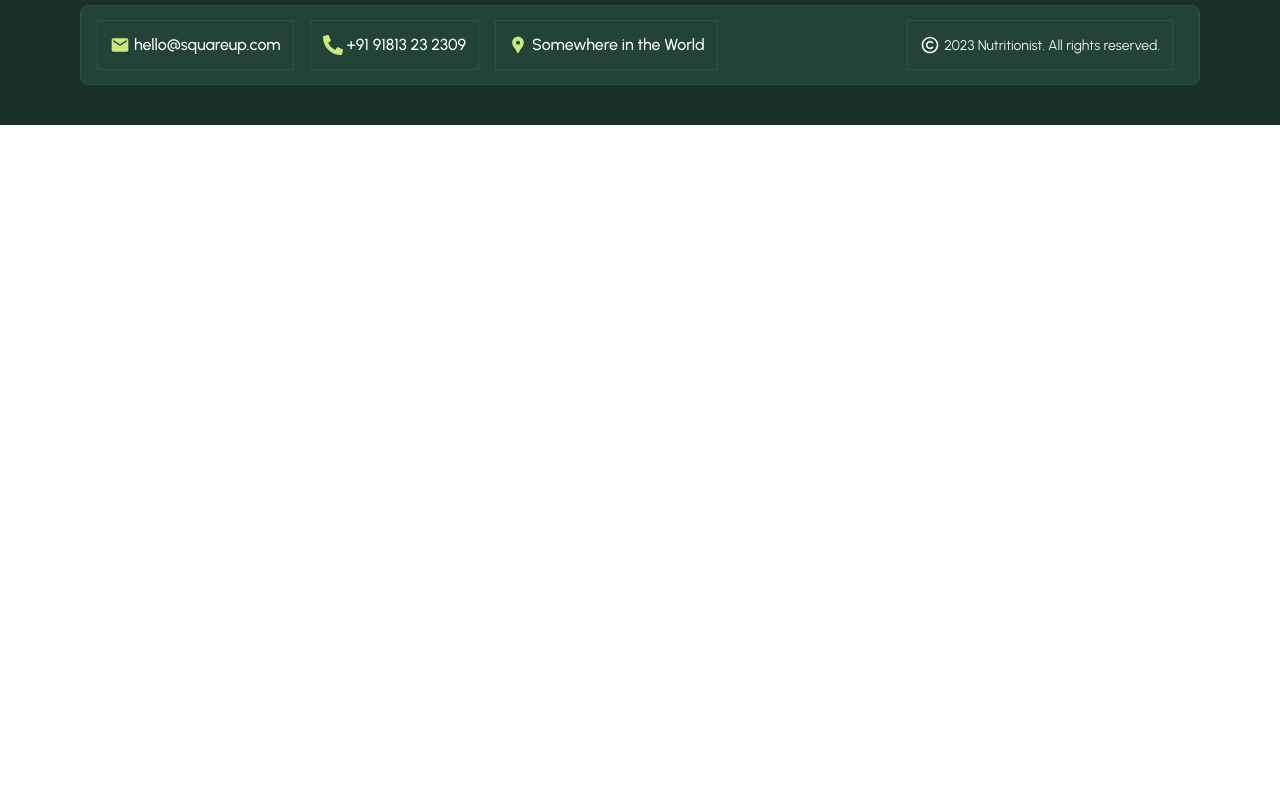
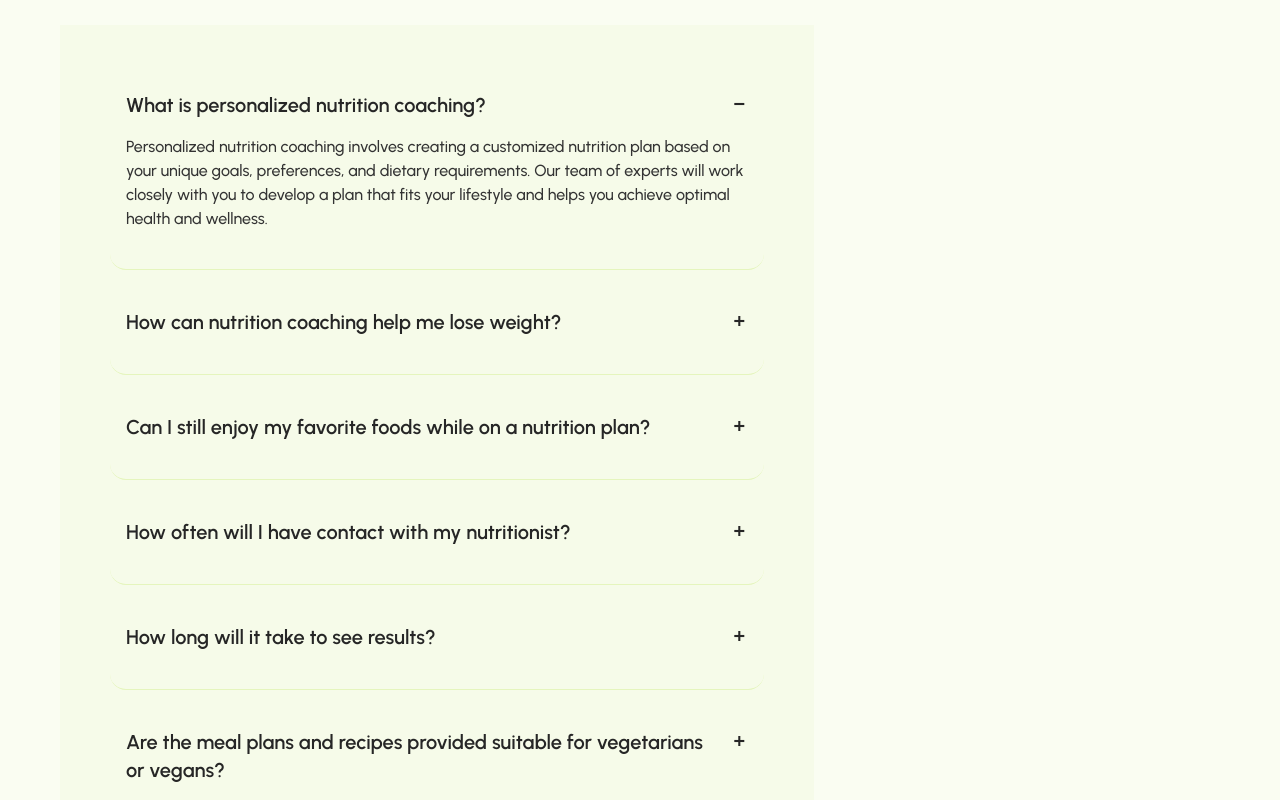
Before and after one commit to FojleTuhin/Nutritionist, a Next.js app: page /pricing in a window 1280 px wide. Shown: the part 2840-3640 px from the top of the page. Before the commit the page ends 2965 px from the top, so only its background shows below. Built offline with nearby package versions, Linux system fonts and the light colour scheme.

Commit message:
add faq accordian

```diff
--- a/src/app/pricing/page.js
+++ b/src/app/pricing/page.js
@@ -1,3 +1,4 @@
+import Faq from '@/components/pricingPage/Faq';
 import PricingTab from '@/components/pricingPage/PricingTab';
 import Table from '@/components/pricingPage/Table';
 import TeamExpert from '@/components/teamPage/TeamExpert';
@@ -10,6 +11,7 @@ const page = () => {
 
             <PricingTab/>
             <Table/>
+            <Faq/>
 
 
 
--- /dev/null
+++ b/src/components/pricingPage/Faq.jsx
@@ -0,0 +1,59 @@
+import React from 'react';
+
+const Faq = () => {
+    return (
+        <div className='mt-[50px] medium:mt-20 laptop:mt-[100px]'>
+            <p className="text-[#262626] text-[28px] medium:text-[38px] laptop:text-[48px] font-bold text-center">FAQ</p>
+            <p className="text-[#333333] tablet:w-[60%] mx-auto text-[14px] medium:text-[16px] laptop:text-[18px] font-medium text-center mb-[50px] medium:mb-[60px]">We address commonly asked questions and provide comprehensive answers to help you navigate your way through your nutrition and wellness journey.</p>
+
+
+            <div className='w-[65%] bg-[#F6FBE9] p-[50px]'>
+                <div className="collapse collapse-plus pb-[22px]  border-b-[1px] border-[#E5F5BD]">
+                    <input type="radio" name="my-accordion-3" defaultChecked />
+                    <div className="collapse-title text-xl font-semibold text-[#262626] text-[18px]">What is personalized nutrition coaching?</div>
+                    <div className="collapse-content">
+                        <p className='text-[#333333] text-[16px] font-medium'>Personalized nutrition coaching involves creating a customized nutrition plan based on your unique goals, preferences, and dietary requirements. Our team of experts will work closely with you to develop a plan that fits your lifestyle and helps you achieve optimal health and wellness.</p>
+                    </div>
+                </div>
+
+                <div className="collapse collapse-plus py-[22px] border-b-[1px] border-[#E5F5BD]">
+                    <input type="radio" name="my-accordion-3" />
+                    <div className="collapse-title text-xl font-semibold text-[#262626] text-[18px]">How can nutrition coaching help me lose weight?</div>
+                    <div className="collapse-content">
+                        <p className='text-[#333333] text-[16px] font-medium'>Personalized nutrition coaching involves creating a customized nutrition plan based on your unique goals, preferences, and dietary requirements. Our team of experts will work closely with you to develop a plan that fits your lifestyle and helps you achieve optimal health and wellness.</p>
+                    </div>
+                </div>
+                <div className="collapse collapse-plus py-[22px] border-b-[1px] border-[#E5F5BD]">
+                    <input type="radio" name="my-accordion-3" />
+                    <div className="collapse-title text-xl font-semibold text-[#262626] text-[18px]">Can I still enjoy my favorite foods while on a nutrition plan?</div>
+                    <div className="collapse-content">
+                        <p className='text-[#333333] text-[16px] font-medium'>Personalized nutrition coaching involves creating a customized nutrition plan based on your unique goals, preferences, and dietary requirements. Our team of experts will work closely with you to develop a plan that fits your lifestyle and helps you achieve optimal health and wellness.</p>
+                    </div>
+                </div>
+                <div className="collapse collapse-plus py-[22px] border-b-[1px] border-[#E5F5BD]">
+                    <input type="radio" name="my-accordion-3" />
+                    <div className="collapse-title text-xl font-semibold text-[#262626] text-[18px]">How often will I have contact with my nutritionist?</div>
+                    <div className="collapse-content">
+                        <p className='text-[#333333] text-[16px] font-medium'>Personalized nutrition coaching involves creating a customized nutrition plan based on your unique goals, preferences, and dietary requirements. Our team of experts will work closely with you to develop a plan that fits your lifestyle and helps you achieve optimal health and wellness.</p>
+                    </div>
+                </div>
+                <div className="collapse collapse-plus py-[22px] border-b-[1px] border-[#E5F5BD]">
+                    <input type="radio" name="my-accordion-3" />
+                    <div className="collapse-title text-xl font-semibold text-[#262626] text-[18px]">How long will it take to see results?</div>
+                    <div className="collapse-content">
+                        <p className='text-[#333333] text-[16px] font-medium'>Personalized nutrition coaching involves creating a customized nutrition plan based on your unique goals, preferences, and dietary requirements. Our team of experts will work closely with you to develop a plan that fits your lifestyle and helps you achieve optimal health and wellness.</p>
+                    </div>
+                </div>
+                <div className="collapse collapse-plus pt-[22px] ">
+                    <input type="radio" name="my-accordion-3" />
+                    <div className="collapse-title text-xl font-semibold text-[#262626] text-[18px]">Are the meal plans and recipes provided suitable for vegetarians or vegans?</div>
+                    <div className="collapse-content">
+                        <p className='text-[#333333] text-[16px] font-medium'>Personalized nutrition coaching involves creating a customized nutrition plan based on your unique goals, preferences, and dietary requirements. Our team of experts will work closely with you to develop a plan that fits your lifestyle and helps you achieve optimal health and wellness.</p>
+                    </div>
+                </div>
+            </div>
+        </div>
+    );
+};
+
+export default Faq;
```
